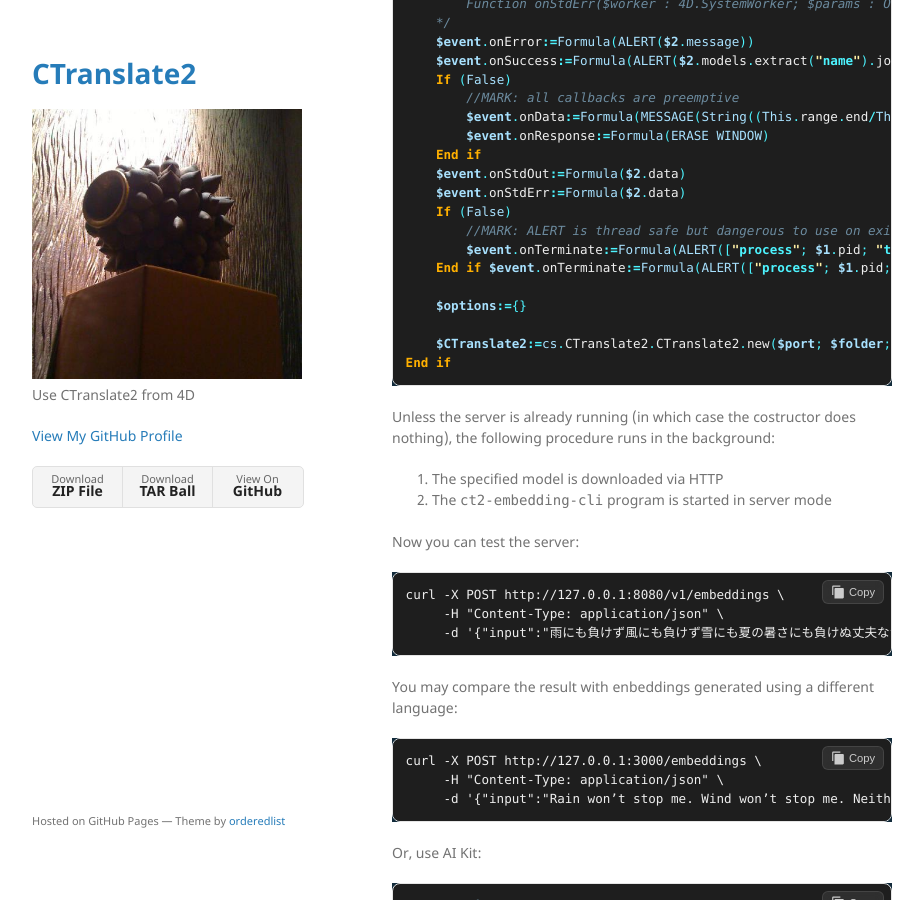
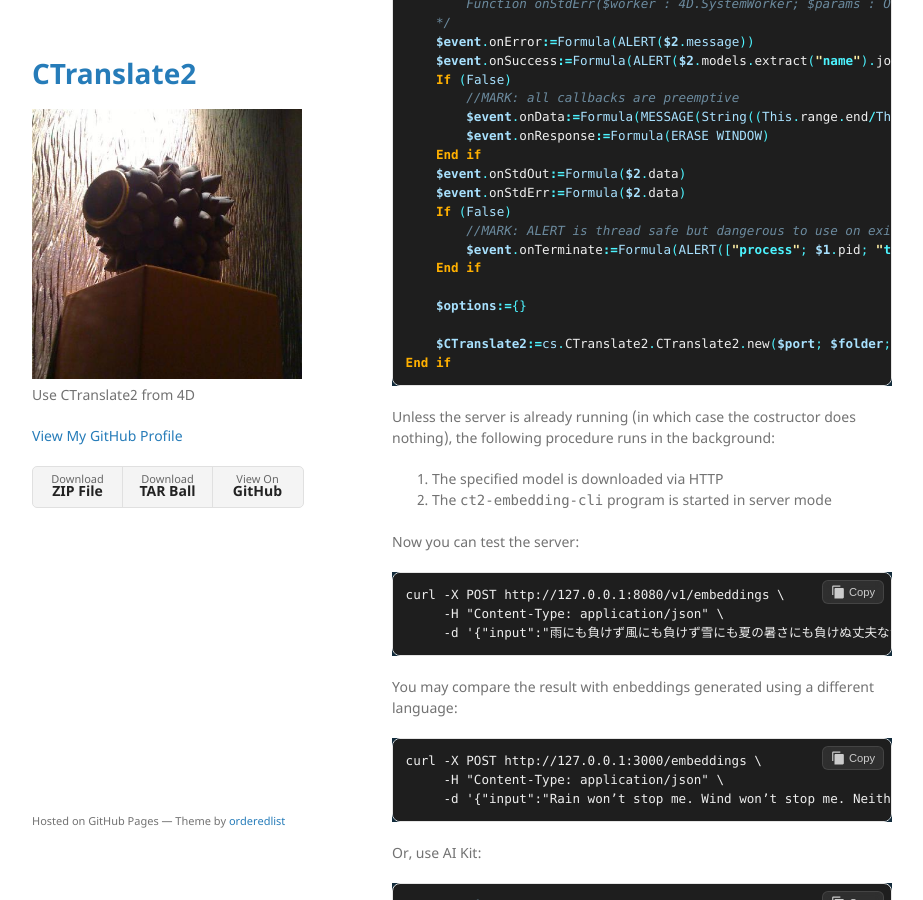
Before and after one commit to miyako/CTranslate2, a Jekyll site: the page built from index.md, in a window 1280 px wide and 900 px high, scrolled down 983 px. Shown: the whole window, without its empty margins (178-1101 px from the left). Built offline with Jekyll 4.4.1, drawn with Linux system fonts in a browser that asks for light colours.

Commit message:
Update index.md

```diff
--- a/index.md
+++ b/index.md
@@ -56,7 +56,7 @@ Else
     If (False)
         //MARK: ALERT is thread safe but dangerous to use on exit...
         $event.onTerminate:=Formula(ALERT(["process"; $1.pid; "terminated!"].join(" ")))
-    End if $event.onTerminate:=Formula(ALERT(["process"; $1.pid; "terminated!"].join(" ")))
+    End if
 
     $options:={}
 
```
